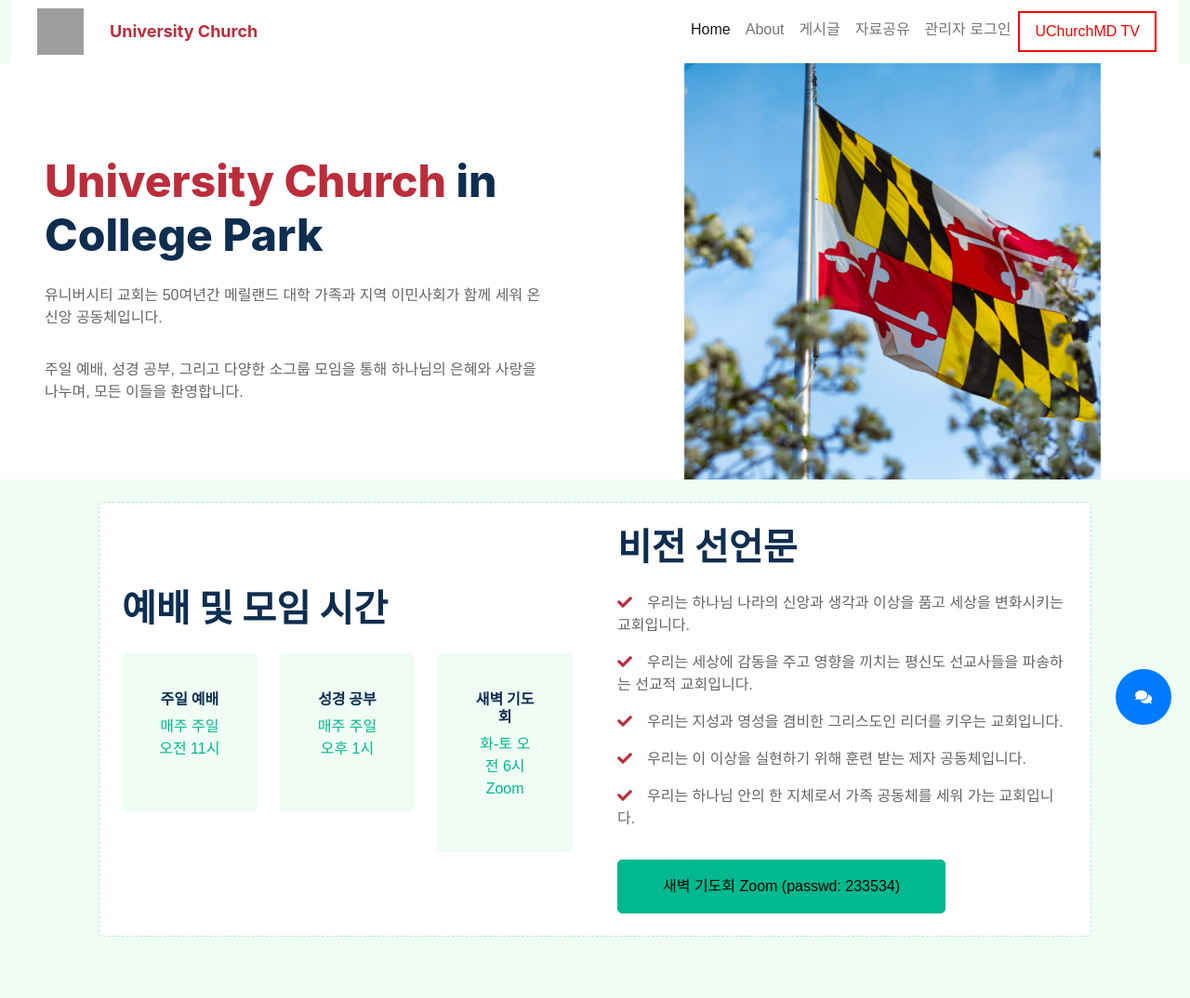
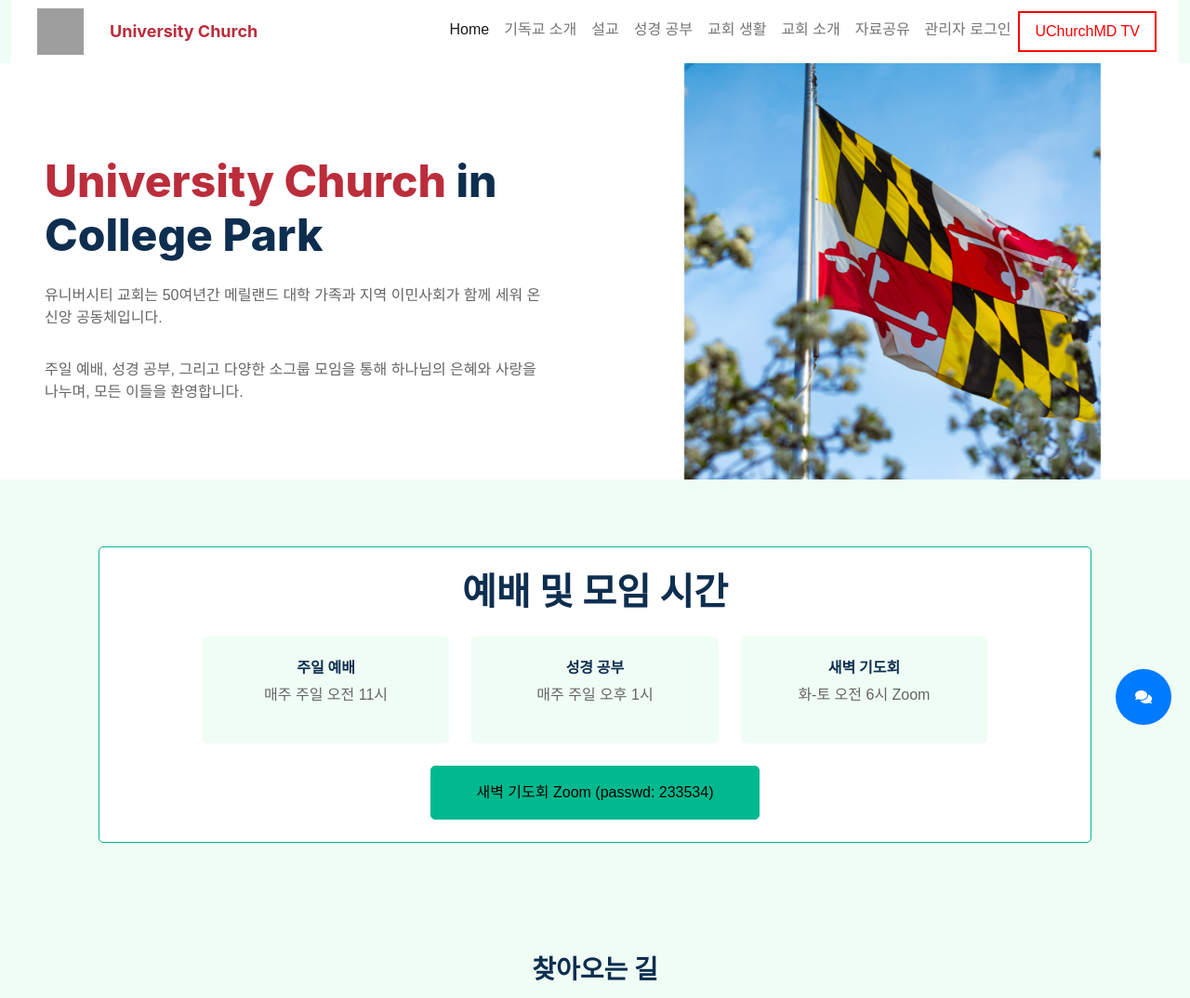
Before and after one commit to sueun-dev/university-church-in-maryland, a Flask app: page / in a window 1280 px wide. Shown: the top 1074 px of the page at 93% size. Run offline with Flask 3, Linux system fonts and the light colour scheme; some libraries are stand-ins or nearby versions; grey boxes are pictures that could not be loaded.

Commit message:
feat: implement multiple notice boards, pastor-only Zoom link update, and related backend/db enhancements

```diff
--- a/app/routes/main.py
+++ b/app/routes/main.py
@@ -18,94 +18,64 @@ from werkzeug.utils import secure_filename
 from flask.views import MethodView
 
 from .. import db
-from ..models import PDFFile, Post
+from ..models import PDFFile, Post, ZoomLink
 from ..config import Config
 from ..decorators import check_auth, authenticate, requires_auth
 from ..utils import allowed_file
 
 bp = Blueprint("main", __name__)
 
-# Ensure the upload folder exists
 os.makedirs(Config.UPLOAD_FOLDER, exist_ok=True)
 
-
+# Helper functions
 def mark_new_files(files: List[PDFFile]) -> None:
-    """Mark files uploaded within the last 7 days as new."""
     now = datetime.utcnow()
     for file in files:
         setattr(file, "is_new", (now - file.upload_date) <= timedelta(days=7))
 
-
 def get_files_with_new_flag() -> List[PDFFile]:
-    """Retrieve all files from the database and mark new ones."""
     files = PDFFile.query.order_by(PDFFile.upload_date.desc()).all()
     mark_new_files(files)
     return files
 
-
 def verify_auth() -> bool:
-    """
-    Helper function to verify request authorization for file-related endpoints.
-    Returns True if the credentials are present and valid; otherwise, False.
-    """
     auth = request.authorization
     return bool(auth and auth.username and auth.password and check_auth(auth.username, auth.password))
 
-
-# --- LOGIN ATTEMPT LOCKOUT LOGIC ---
-
-# Constants for login security
+# Login attempt lockout logic
 LOGIN_MAX_ATTEMPTS = 5
-LOGIN_BLOCK_TIME = 30 * 60  # 30 minutes in seconds
-
-# Dictionary to track login attempts per IP address.
+LOGIN_BLOCK_TIME = 1800
 login_attempts_login: Dict[str, Tuple[int, float]] = {}
 
-
 def is_ip_blocked_login(ip: str) -> bool:
-    """
-    Check if the IP is currently blocked based on the number of failed login attempts.
-    """
     if ip in login_attempts_login:
         attempts, last_attempt = login_attempts_login[ip]
-        if attempts >= LOGIN_MAX_ATTEMPTS and (time.time() - last_attempt) < LOGIN_BLOCK_TIME:
-            return True
+        return attempts >= LOGIN_MAX_ATTEMPTS and (time.time() - last_attempt) < LOGIN_BLOCK_TIME
     return False
 
-
 def register_failed_login(ip: str) -> int:
-    """
-    Record a failed login attempt for the given IP and return the number of remaining attempts.
-    """
-    if ip in login_attempts_login:
-        attempts, _ = login_attempts_login[ip]
-        login_attempts_login[ip] = (attempts + 1, time.time())
-    else:
-        login_attempts_login[ip] = (1, time.time())
+    attempts, _ = login_attempts_login.get(ip, (0, 0))
+    login_attempts_login[ip] = (attempts + 1, time.time())
     return LOGIN_MAX_ATTEMPTS - login_attempts_login[ip][0]
 
-
-# --- END OF LOGIN LOCKOUT LOGIC ---
-
-
+# Routes
 @bp.route("/")
-def index() -> str:
-    """Render the main page with the regular user chat widget."""
-    return render_template("index.html")
+def index():
+    zoom_link = ZoomLink.query.first()
+    zoom_url = zoom_link.url if zoom_link else "https://us02web.zoom.us/j/89486134981#success"
+    is_pastor = session.get('is_pastor', False)
+    return render_template("index.html", zoom_url=zoom_url, is_pastor=is_pastor)
 
 
 @bp.route("/pastor-chat")
 @requires_auth()
 def pastor_chat() -> str:
-    """Render the pastor's chat page (authentication required)."""
     return render_template("pastor_chat.html")
 
-
+# General 게시글
 class PostView(MethodView):
-    """Handle displaying and posting articles."""
-
     def get(self) -> str:
-        posts = Post.query.order_by(Post.created_at.desc()).all()
+        posts = Post.query.filter_by(category=None).order_by(Post.created_at.desc()).all()
         is_pastor = bool(session.get("is_pastor"))
         return render_template("read.html", posts=posts, is_pastor=is_pastor)
 
@@ -119,24 +89,65 @@ class PostView(MethodView):
         new_post = Post(title=title, content=content)
         db.session.add(new_post)
         db.session.commit()
-        flash("게시글이 성공적으로 등록되었습니다.", "success")
+        flash("게시글이 등록되었습니다.", "success")
         return redirect(url_for("main.read_posts"))
 
+bp.add_url_rule("/read", view_func=PostView.as_view("read_posts"), methods=["GET", "POST"])
 
-# Register the view with the endpoint name "read_posts"
-post_view = PostView.as_view("read_posts")
-bp.add_url_rule("/read", view_func=post_view, methods=["GET", "POST"])
+# Helper for categorized boards
+def handle_post_category(category: str, template: str) -> Any:
+    posts = Post.query.filter_by(category=category).order_by(Post.created_at.desc()).all()
+    is_pastor = bool(session.get("is_pastor"))
+    if request.method == "POST":
+        if not is_pastor:
+            flash("권한이 없습니다.", "danger")
+            return redirect(request.url)
+        title = request.form["title"].strip()
+        content = request.form["content"].strip()
+        if not title or not content:
+            flash("제목과 내용을 입력하세요.", "danger")
+            return redirect(request.url)
+        new_post = Post(title=title, content=content, category=category)
+        db.session.add(new_post)
+        db.session.commit()
+        flash("게시글이 등록되었습니다.", "success")
+        return redirect(request.url)
+    return render_template(template, posts=posts, is_pastor=is_pastor, active_page=category)
 
+@bp.route("/intro", methods=["GET", "POST"])
+def intro():
+    return handle_post_category("intro", "intro.html")
+
+@bp.route("/sermons", methods=["GET", "POST"])
+def sermons():
+    return handle_post_category("sermons", "sermons.html")
+
+@bp.route("/bible-study", methods=["GET", "POST"])
+def bible_study():
+    return handle_post_category("bible_study", "bible_study.html")
+
+@bp.route("/church-life", methods=["GET", "POST"])
+def church_life():
+    return handle_post_category("church_life", "church_life.html")
 
 @bp.route("/delete_post/<int:post_id>", methods=["POST"])
 @requires_auth()
 def delete_post(post_id: int) -> Any:
-    """Delete a post (admin only)."""
     post = Post.query.get_or_404(post_id)
+    category = post.category
     db.session.delete(post)
     db.session.commit()
     flash("게시글이 삭제되었습니다.", "success")
-    return redirect(url_for("main.read_posts"))
+
+    # Dynamic redirect based on category
+    redirect_map = {
+        "intro": "main.intro",
+        "sermons": "main.sermons",
+        "bible_study": "main.bible_study",
+        "church_life": "main.church_life",
+        None: "main.read_posts",
+    }
+    return redirect(url_for(redirect_map.get(category, "main.read_posts")))
 
 
 @bp.route("/upload", methods=["GET", "POST"])
@@ -185,6 +196,23 @@ def delete_file(file_id: int) -> Any:
     flash(f"File {file_to_delete.filename} deleted successfully!", "success")
     return redirect(url_for("main.upload_file"))
 
+@bp.route("/update-zoom-link", methods=["POST"])
+@requires_auth()
+def update_zoom_link():
+    new_url = request.form.get("zoom_url", "").strip()
+    if new_url:
+        zoom_link = ZoomLink.query.first()
+        if zoom_link:
+            zoom_link.url = new_url
+        else:
+            zoom_link = ZoomLink(url=new_url)
+            db.session.add(zoom_link)
+        db.session.commit()
+        flash("Zoom 링크가 성공적으로 변경되었습니다.", "success")
+    else:
+        flash("올바른 URL을 입력해주세요.", "danger")
+    return redirect(url_for("main.index"))
+
 
 @bp.route("/download/<int:file_id>")
 def download_file(file_id: int) -> Response:
@@ -217,6 +245,10 @@ def api() -> Response:
         for f in files
     ]
     return jsonify(file_list)
+
+@bp.route('/about')
+def about():
+    return render_template('about.html', active_page='about')
 
 
 @bp.route("/login", methods=["GET", "POST"])
--- a/templates/base.html
+++ b/templates/base.html
@@ -2,22 +2,12 @@
 <html lang="en">
 <head>
   <meta charset="utf-8" />
-    <title>
-      {% block title %}
-        University Church
-      {% endblock %}
-    </title>
+  <title>{% block title %}University Church{% endblock %}</title>
   <meta name="viewport" content="width=device-width, initial-scale=1.0" />
 
   <!-- SEO Meta Tags -->
-    <meta name="keywords"
-      content="{% block meta_keywords %}
-        유니버시티 교회, University Church, 메릴랜드 대학, 신앙 공동체, 교회, 예배, 성경 공부
-      {% endblock %}" />
-    <meta name="description"
-      content="{% block meta_description %}
-        유니버시티 교회 공식 홈페이지. 50여년간 메릴랜드 대학 가족과 지역 이민사회가 함께 세워 온 신앙 공동체.
-      {% endblock %}" />
+  <meta name="keywords" content="{% block meta_keywords %}유니버시티 교회, University Church, 메릴랜드 대학, 신앙 공동체, 교회, 예배, 성경 공부{% endblock %}" />
+  <meta name="description" content="{% block meta_description %}유니버시티 교회 공식 홈페이지. 50여년간 메릴랜드 대학 가족과 지역 이민사회가 함께 세워 온 신앙 공동체.{% endblock %}" />
 
   <!-- Open Graph Meta Tags -->
   <meta property="og:image" content="https://images.squarespace-cdn.com/content/v1/6732bd65ccc0e358adb9002a/59243f07-253d-4cf4-b918-60bb34cb810b/ucmlogo.png%3Fformat=1500w" />
@@ -34,7 +24,17 @@
   <link href="/static/css/custom_styles.css" rel="stylesheet" />
 
   {% block css %}
+  <style>
+    html, body { height: 100%; margin: 0; padding: 0; }
+    body { display: flex; flex-direction: column; }
+    main { flex: 1 0 auto; }
+    footer { flex-shrink: 0; }
+  </style>
   {% endblock %}
+
+  <!-- HTMX -->
+  <script src="https://unpkg.com/htmx.org@1.9.10"></script>
+
   </head>
   <body>
     <!-- Navbar Start -->
@@ -48,15 +48,18 @@
             <h1 class="m-0 text-primary d-none d-md-block" style="font-size: 18px;">University Church</h1>
             <h1 class="m-0 text-primary d-block d-md-none" style="font-size: 18px;">Uni Church</h1>
           </a>
-          <button type="button" class="navbar-toggler" data-bs-toggle="collapse" data-bs-target="#navbarCollapse">
-            <span class="navbar-toggler-icon"></span>
-          </button>
+          <button type="button" class="navbar-toggler" data-bs-toggle="collapse" data-bs-target="#navbarCollapse"><span class="navbar-toggler-icon"></span></button>
           <div class="collapse navbar-collapse" id="navbarCollapse">
             <div class="navbar-nav ms-auto">
               <a href="{{ url_for('main.index') }}" class="nav-item nav-link {% if active_page == 'home' %}active{% endif %}">Home</a>
-              <a href="/#pastor-section" class="nav-item nav-link">About</a>
+              <a href="{{ url_for('main.intro') }}" class="nav-item nav-link {% if active_page == 'intro' %}active{% endif %}">기독교 소개</a>
+              <a href="{{ url_for('main.sermons') }}" class="nav-item nav-link {% if active_page == 'sermons' %}active{% endif %}">설교</a>
+              <a href="{{ url_for('main.bible_study') }}" class="nav-item nav-link {% if active_page == 'bible_study' %}active{% endif %}">성경 공부</a>
+              <a href="{{ url_for('main.church_life') }}" class="nav-item nav-link {% if active_page == 'church_life' %}active{% endif %}">교회 생활</a>
+              <!-- FIXME! -->
+              <!-- <a href="{{ url_for('main.read_posts') }}" class="nav-item nav-link {% if active_page == 'read' %}active{% endif %}">게시글</a> -->
+              <a href="{{ url_for('main.about') }}" class="nav-item nav-link {% if active_page == 'about' %}active{% endif %}">교회 소개</a>
               <!-- 게시글 링크 수정: read_posts 엔드포인트 사용 -->
-              <a href="{{ url_for('main.read_posts') }}" class="nav-item nav-link {% if active_page == 'read' %}active{% endif %}">게시글</a>
               <!-- 자료공유 링크: upload_file 엔드포인트 사용 -->
               <a href="{{ url_for('main.upload_file') }}" class="nav-item nav-link {% if active_page == 'upload' %}active{% endif %}">자료공유</a>
               {% if session.get('is_pastor') %}
@@ -75,49 +78,27 @@
     <!-- Main Content -->
     <main>
       {% block content %}
+
       {% endblock %}
     </main>
 
     <!-- Footer Start -->
-    <footer>
-      <div class="container-fluid bg-dark text-white-50 footer pt-3 mt-3 wow fadeIn" data-wow-delay="0.1s">
+    <footer class="container-fluid bg-dark text-white-50 footer pt-3 mt-3">
       <div class="container py-2">
         <div class="row g-5">
-            <div class="col-lg-4 col-md-6">
-              <h5 class="text-white mb-4">Get In Touch</h5>
-              <p class="mb-2">
-                <i class="fa fa-map-marker-alt me-3"></i>8108 54th Ave. College Park, MD 20740
-              </p>
-              <p class="mb-2">
-                <i class="fa fa-envelope me-3"></i>info@uchurchmd.org
-              </p>
-              <div class="d-flex pt-2">
-                <a class="btn btn-outline-light btn-social" href="https://www.instagram.com/uchurchmd" target="_blank">
-                  <i class="fab fa-instagram"></i>
-                </a>
-                <a class="btn btn-outline-light btn-social" href="https://open.kakao.com/o/yourlink" target="_blank">
-                  KakaoTalk
-                </a>
+          <div class="col-lg-4">
+            <h5>Get In Touch</h5>
+            <p><i class="fa fa-map-marker-alt me-3"></i>8108 54th Ave. College Park, MD 20740</p>
+            <p><i class="fa fa-envelope me-3"></i>info@uchurchmd.org</p>
           </div>
+          <div class="col-lg-4">
+            <h5>Version Info</h5>
+            <p>Current Version: 1.0.0</p>
+            <p>Developed By <a href="https://github.com/sueun-dev">Sueun Cho</a></p>
           </div>
-            <div class="col-lg-4 col-md-6">
-              <h5 class="text-white mb-4">Version Info</h5>
-              <p>Current Version: 1.0.0</p>
-              <p>
-                Developed By <a class="border-bottom" href="https://github.com/sueun-dev">Sueun Cho</a>
-              </p>
-            </div>
-            <div class="col-lg-4 col-md-6">
-              <h5 class="text-white mb-4">Legal</h5>
-              <p>Unauthorized use of content is strictly prohibited.</p>
-              <p>
-                For inquiries, contact us at
-                <a href="mailto:info@uchurchmd.org" class="text-white">info@uchurchmd.org</a>.
-              </p>
-              <p>
-                &copy; <a class="border-bottom" href="#">University Church</a>, All Right Reserved.
-              </p>
-            </div>
+          <div class="col-lg-4">
+            <h5>Legal</h5>
+            <p>Unauthorized use of content prohibited.</p>
           </div>
         </div>
       </div>
@@ -133,6 +114,7 @@
     <script src="/static/lib/owlcarousel/owl.carousel.min.js"></script>
     <script src="/static/js/main.js"></script>
     {% block scripts %}
+
     {% endblock %}
   </body>
 </html>
--- a/templates/index.html
+++ b/templates/index.html
@@ -126,74 +126,65 @@
   </div>
 
   <!-- Vision Section -->
-  <div class="container">
+<!-- Vision Section -->
+<div class="container py-5">
   <div class="bg-light rounded p-4">
-      <div class="bg-white rounded p-4" style="border: 1px dashed rgba(0, 185, 142, .3)">
-        <div class="row g-5 align-items-center">
-          <div class="col-lg-6 wow fadeIn" data-wow-delay="0.1s">
+    <div class="bg-white rounded p-4 border border-primary border-opacity-25">
+      <div class="row justify-content-center">
+        <div class="col-lg-10 text-center wow fadeIn" data-wow-delay="0.1s">
           <h1 class="mb-4">예배 및 모임 시간</h1>
-            <div class="row g-4">
-              <div class="col-lg-4 col-sm-6 wow fadeInUp" data-wow-delay="0.1s">
-                <a class="cat-item d-block bg-light text-center rounded p-3">
-                  <div class="rounded p-4">
+          <div class="row justify-content-center g-4">
+            <div class="col-md-4 col-sm-6 wow fadeInUp" data-wow-delay="0.1s">
+              <div class="bg-light rounded p-4 h-100">
                 <h6>주일 예배</h6>
                 <p>매주 주일 오전 11시</p>
               </div>
-                </a>
             </div>
-              <div class="col-lg-4 col-sm-6 wow fadeInUp" data-wow-delay="0.3s">
-                <a class="cat-item d-block bg-light text-center rounded p-3">
-                  <div class="rounded p-4">
+            <div class="col-md-4 col-sm-6 wow fadeInUp" data-wow-delay="0.3s">
+              <div class="bg-light rounded p-4 h-100">
                 <h6>성경 공부</h6>
                 <p>매주 주일 오후 1시</p>
               </div>
-                </a>
             </div>
-              <div class="col-lg-4 col-sm-6 wow fadeInUp" data-wow-delay="0.5s">
-                <a class="cat-item d-block bg-light text-center rounded p-3">
-                  <div class="rounded p-4">
+            <div class="col-md-4 col-sm-6 wow fadeInUp" data-wow-delay="0.5s">
+              <div class="bg-light rounded p-4 h-100">
                 <h6>새벽 기도회</h6>
                 <p>화-토 오전 6시 Zoom</p>
               </div>
-                </a>
             </div>
           </div>
-          </div>
-          <div class="col-lg-6 wow fadeIn" data-wow-delay="0.5s">
-            <h1 class="mb-4">비전 선언문</h1>
-            <p><i class="fa fa-check text-primary me-3"></i>우리는 하나님 나라의 신앙과 생각과 이상을 품고 세상을 변화시키는 교회입니다.</p>
-            <p><i class="fa fa-check text-primary me-3"></i>우리는 세상에 감동을 주고 영향을 끼치는 평신도 선교사들을 파송하는 선교적 교회입니다.</p>
-            <p><i class="fa fa-check text-primary me-3"></i>우리는 지성과 영성을 겸비한 그리스도인 리더를 키우는 교회입니다.</p>
-            <p><i class="fa fa-check text-primary me-3"></i>우리는 이 이상을 실현하기 위해 훈련 받는 제자 공동체입니다.</p>
-            <p><i class="fa fa-check text-primary me-3"></i>우리는 하나님 안의 한 지체로서 가족 공동체를 세워 가는 교회입니다.</p>
-            <a class="btn btn-primary py-3 px-5 mt-3" href="https://us02web.zoom.us/j/89486134981#success" target="_blank">
+          <a class="btn btn-primary py-3 px-5 mt-4" href="{{ zoom_url }}" target="_blank">
             새벽 기도회 Zoom (passwd: 233534)
           </a>
+
+          {% if is_pastor %}
+          <!-- Pastor-only Zoom Link Update Form -->
+          <div class="mt-4">
+            <form action="{{ url_for('main.update_zoom_link') }}" method="POST" class="d-flex justify-content-center gap-2">
+              <input type="url" name="zoom_url" class="form-control" style="max-width: 400px;" placeholder="새 Zoom URL 입력" required>
+              <button type="submit" class="btn btn-danger">Zoom 링크 변경</button>
+            </form>
+          </div>
+          {% endif %}
+
         </div>
       </div>
     </div>
   </div>
 </div>
 
-  <!-- Pastor Section -->
-  <div id="pastor-section" class="container-xxl py-5">
-    <div class="container">
-      <div class="bg-light rounded p-3">
-        <div class="bg-white rounded p-4" style="border: 1px dashed rgba(0, 185, 142, .3)">
-          <div class="row g-5 align-items-center">
-            <div class="col-lg-4 wow fadeIn" data-wow-delay="0.1s">
-              <img class="img-fluid rounded w-100" src="https://images.squarespace-cdn.com/content/v1/6732bd65ccc0e358adb9002a/070f1267-bdb0-4d12-ba81-6d579b83fe92/photo_Kim.jpg" alt="Pastor 김성원" />
-            </div>
-            <div class="col-lg-8 wow fadeIn" data-wow-delay="0.5s">
-              <h1 class="mb-3">김성원 목사</h1>
-              <p class="mb-3">
-                저는 원래 엄밀한 증명과 정교한 계산을 추구하던 수학도였습니다. 그런데 유학생활 중 친구들을 따라 갔던 이민교회에서 갑자기 예수님을 알고 성경을 읽게 되었습니다. 추상적이고 불변하는 형식적 진리를 탐구하던 저에게 성경은 영원하고 초월적이면서도 인격적인, 전혀 새로운 진리의 세계를 열어 주었습니다.
-              </p>
-              <p>
-                신앙을 갖게 된 후 저의 한결같은 관심은, 현대 지성인들에게 예수님의 복음을 효과적으로 전하는 것입니다. 지식과 정보가 넘치는 이 시대이지만, 예수님이 1세기 로마제국의 유대 지방에서 십자가에 죽으시고 부활하신 역사, 목적, 의미를 대중에게 정확히 알려 주는 자료는 의외로 빈약합니다.
-              </p>
-            </div>
-          </div>
+<!-- Google Map (Outside Vision Box, Center-Aligned) -->
+<div class="container py-5">
+  <h3 class="text-center mb-4">찾아오는 길</h3>
+  <div class="row justify-content-center">
+    <div class="col-lg-10">
+      <div class="ratio ratio-16x9 border rounded overflow-hidden">
+        <iframe
+          src="https://www.google.com/maps/embed?pb=!1m18!1m12!1m3!1d3095.8017767397194!2d-76.92484532460897!3d38.99069407166233!2m3!1f0!2f0!3f0!3m2!1i1024!2i768!4f13.1!3m3!1m2!1s0x89b7c69af59c969b%3A0xe69b939ee8b3c4cc!2s8108%2054th%20Ave%2C%20College%20Park%2C%20MD%2020740!5e0!3m2!1sen!2sus!4v1711279783476!5m2!1sen!2sus"
+          width="600" height="450"
+          style="border:0;"
+          allowfullscreen loading="lazy">
+        </iframe>
       </div>
     </div>
   </div>
```
Also changed, not shown: app/models.py (+10 -3 lines), migrations/versions/808e30267346_add_category_to_post.py (added, +32 -0 lines), migrations/versions/e9cfe31316e4_add_zoomlink_model.py (added, +33 -0 lines), templates/about.html (added, +35 -0 lines), templates/bible_study.html (added, +39 -0 lines), templates/church_life.html (added, +39 -0 lines), templates/intro.html (added, +39 -0 lines), templates/sermons.html (added, +39 -0 lines). Lines whose indentation alone changed are shown as unchanged.
